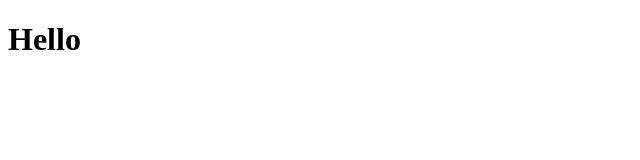
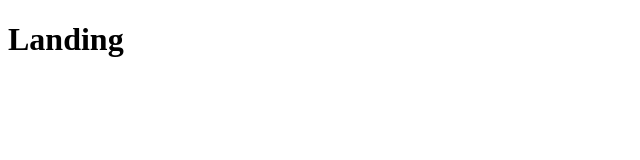
Before and after one commit to Lordjiggyx/SP_4, a React (Create React App) app in the folder Project/client/: page / in a window 1280 px wide. Shown: the top 160 px of the page, without its empty margins (0-640 px from the left). Built offline with nearby package versions, Linux system fonts and the light colour scheme.

Commit message:
Ensure React routes work by creating landing page

```diff
--- /dev/null
+++ b/Project/client/src/Components/Landing.js
@@ -0,0 +1,13 @@
+import React, { Component } from 'react'
+
+export class Landing extends Component {
+    render() {
+        return (
+            <div>
+                <h1>Landing</h1>
+            </div>
+        )
+    }
+}
+
+export default Landing
--- a/Project/client/src/index.js
+++ b/Project/client/src/index.js
@@ -3,11 +3,27 @@ import ReactDOM from 'react-dom';
 import App from './App';
 import * as serviceWorker from './serviceWorker';
 
-ReactDOM.render(
-  <React.StrictMode>
-    <App />
-  </React.StrictMode>,
-  document.getElementById('root')
+//Allows for route manipulation
+import {
+  BrowserRouter as Router,
+  Route,
+  Link
+} from "react-router-dom";
+
+//Components
+import Landing from "../src/Components/Landing"
+
+
+const routes =(
+  <Router>
+    <div>
+      <Route exact path = "/" component ={Landing}/>
+    </div>
+  </Router>
+)
+
+
+ReactDOM.render(routes,document.getElementById('root')
 );
 
 // If you want your app to work offline and load faster, you can change
```
